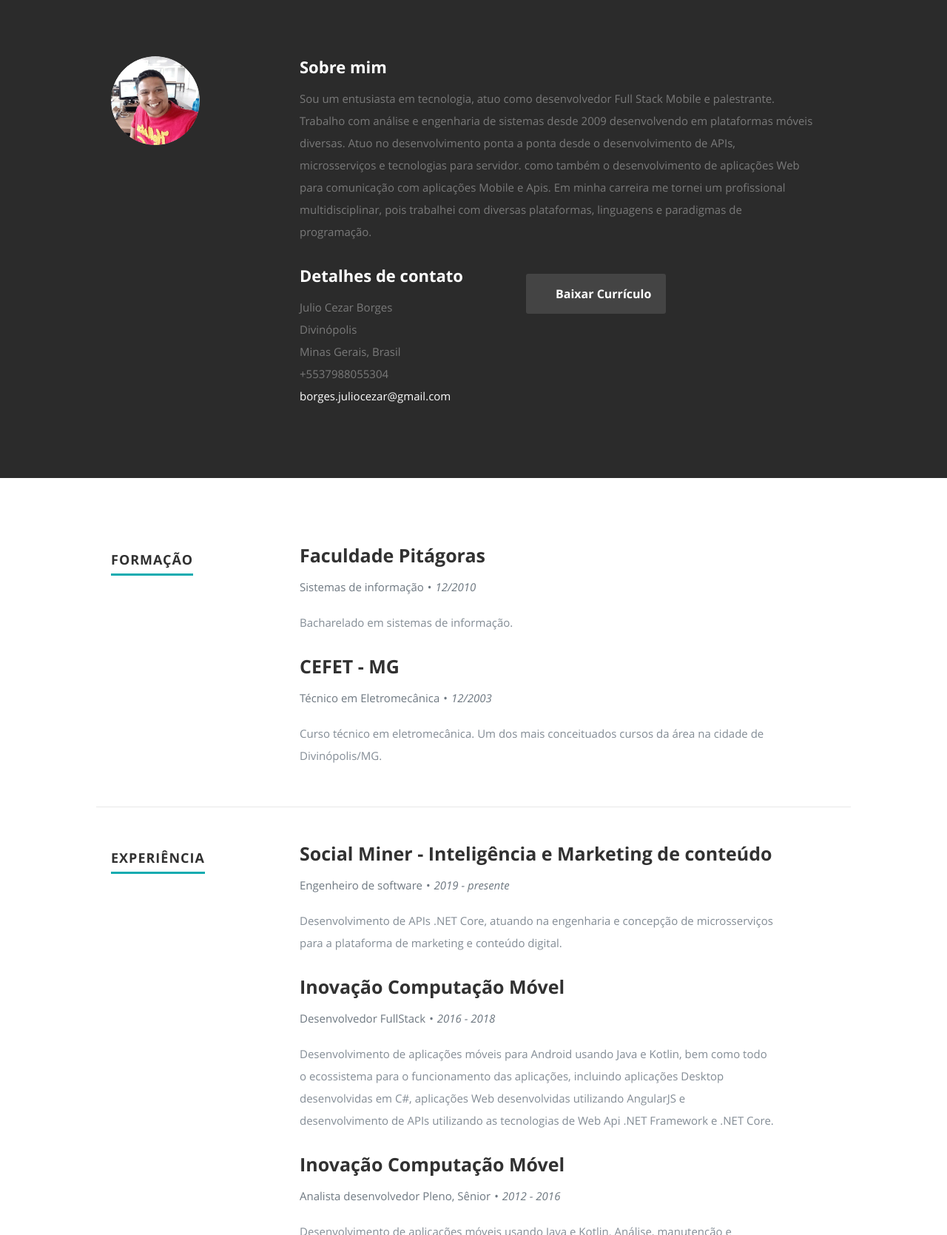
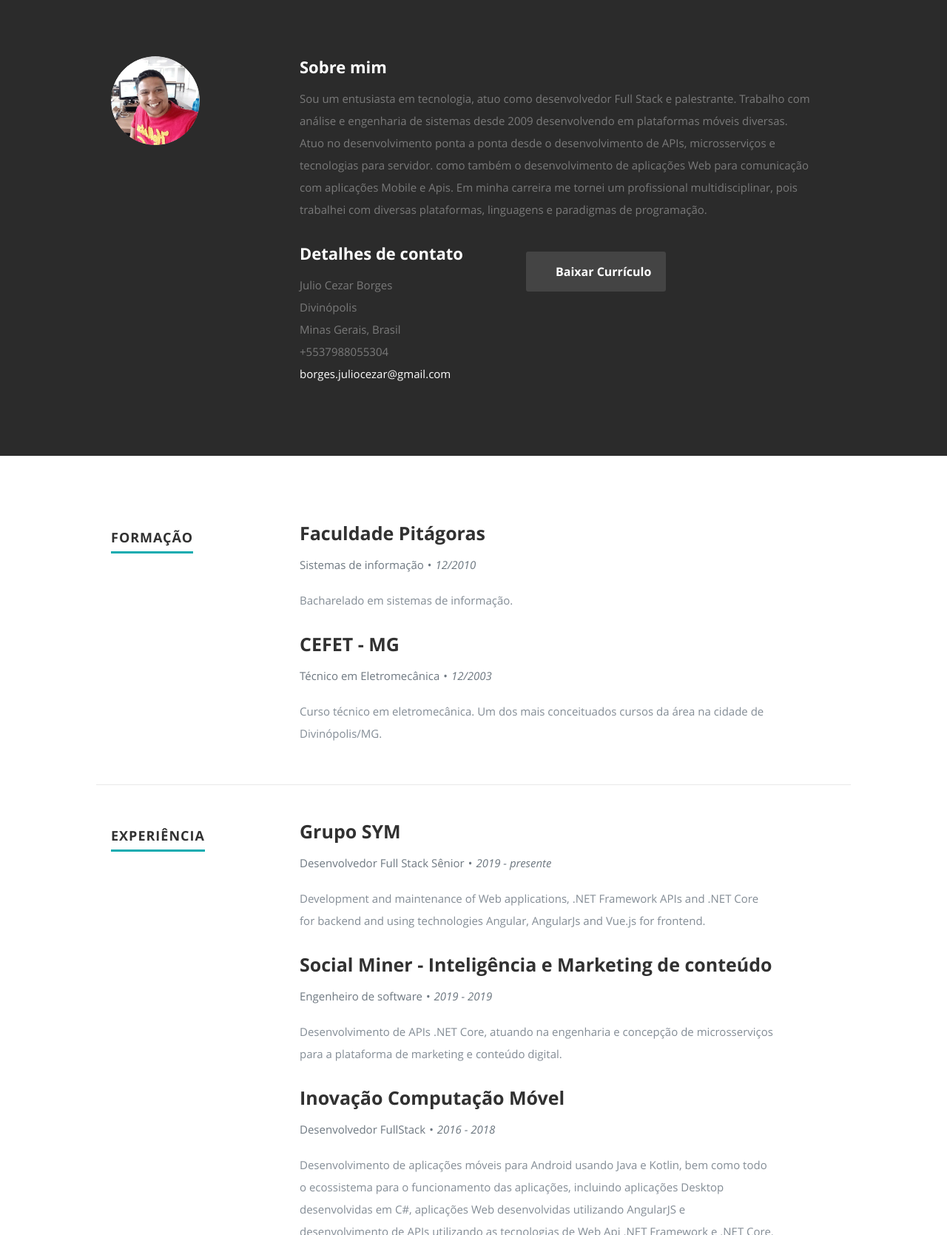
Before and after one commit to JulioBorges/new-resume, a Gatsby site: page / in a window 1280 px wide. Shown: the part 820-2489 px from the top of the page at 74% size. Built offline with nearby package versions, Linux system fonts and the light colour scheme; Gatsby itself is replaced by a stand-in of ours; some icons are missing; a web font is replaced by a local one.

Commit message:
Update resume

```diff
--- a/src/data/en/about.js
+++ b/src/data/en/about.js
@@ -1,6 +1,6 @@
 const about = {
     title: 'About me',
-    textHtml: 'I\'m a technology enthusiast, actually working as Full Stack Mobile developer and a speaker. Work with analysis and systems engineering since 2009 developing on various mobile platforms.I work on end-to - end development from the development of APIs, microservices and server technologies.as well as the development of Web applications for communication with Mobile and Apis applications.In my career I became a multidisciplinary professional, since I worked with several platforms, languages and programming paradigms. ',
+    textHtml: 'I\'m a technology enthusiast, actually working as Full Stack developer and a speaker. Work with analysis and systems engineering since 2009 developing on various mobile platforms.I work on end-to - end development from the development of APIs, microservices and server technologies.as well as the development of Web applications for communication with Mobile and Apis applications.In my career I became a multidisciplinary professional, since I worked with several platforms, languages and programming paradigms. ',
     contactTitle: 'Contact details',
     downloadButton: 'Download resume',
     downloadResumeLink: '../static/download/JulioBorges_en.pdf',
--- a/src/data/en/header.js
+++ b/src/data/en/header.js
@@ -11,7 +11,7 @@ const header = {
     banner: {
         name: 'Julio Borges',
         simplifiedResume: 'I am a <span>tech enthusiast</span>, currently working as ' +
-            'a <span>Full Stack Mobile developer</span>. I am also a <span>speaker at ' +
+            'a <span>Full Stack developer</span>. I am also a <span>speaker at ' +
             'several technology events in Brazil</span>. Did you find it interesting? ' +
             '<a className="smoothscroll" href="#about">So start <span>scrolling the page<span></a> and see more ' +
             '<a className="smoothscroll" href="#about"><span>about me</span></a>.'
--- a/src/data/pt/about.js
+++ b/src/data/pt/about.js
@@ -1,7 +1,7 @@
 const about = {
     title: 'Sobre mim',
     textHtml: 'Sou um <span>entusiasta em tecnologia</span>, atuo como ' +
-        '<span>desenvolvedor Full Stack Mobile e palestrante</span>. Trabalho com análise e ' +
+        '<span>desenvolvedor Full Stack e palestrante</span>. Trabalho com análise e ' +
         'engenharia de sistemas desde 2009 desenvolvendo em plataformas móveis diversas. ' +
         'Atuo no desenvolvimento ponta a ponta desde o desenvolvimento de <span>APIs, microsserviços ' +
         'e tecnologias para servidor</span>. como também o <span>desenvolvimento de aplicações Web</span> para ' +
--- a/src/data/pt/header.js
+++ b/src/data/pt/header.js
@@ -11,7 +11,7 @@ const header = {
     banner: {
         name: 'Julio Borges',
         simplifiedResume: 'Sou um <span>entusiasta em tecnologia</span>, atualmente trabalho como ' +
-            '<span>desenvolvedor Full Stack Mobile</span>. Também sou palestrante em vários eventos ' +
+            '<span>desenvolvedor Full Stack Sênior</span>. Também sou palestrante em vários eventos ' +
             'de tecnologia pelo Brasil. Achou interessante? Então' +
             '<a className="smoothscroll" href="#about"> comece a rolar a página</a> e veja mais' +
             '<a className="smoothscroll" href="#about"> sobre mim</a>.'
--- a/src/data/pt/resume.js
+++ b/src/data/pt/resume.js
@@ -23,14 +23,22 @@ const resume = {
     roles: [
       {
         id: 1,
+        company: "Grupo SYM",
+        role: "Desenvolvedor Full Stack Sênior",
+        period: "2019 - presente",
+        roleDescription:
+          "Development and maintenance of Web applications, .NET Framework APIs and .NET Core for backend and using technologies Angular, AngularJs and Vue.js for frontend."
+      },
+      {
+        id: 2,
         company: "Social Miner - Inteligência e Marketing de conteúdo",
         role: "Engenheiro de software",
-        period: "2019 - presente",
+        period: "2019 - 2019",
         roleDescription:
           "Desenvolvimento de APIs .NET Core, atuando na engenharia e concepção de microsserviços para a plataforma de marketing e conteúdo digital."
       },
       {
-        id: 2,
+        id: 3,
         company: "Inovação Computação Móvel",
         role: "Desenvolvedor FullStack",
         period: "2016 - 2018",
@@ -41,7 +49,7 @@ const resume = {
           "desenvolvimento de APIs utilizando as tecnologias de Web Api .NET Framework e .NET Core."
       },
       {
-        id: 3,
+        id: 4,
         company: "Inovação Computação Móvel",
         role: "Analista desenvolvedor Pleno, Sênior",
         period: "2012 - 2016",
@@ -52,7 +60,7 @@ const resume = {
           "utilizando a plataforma .NET e a linguagem C#."
       },
       {
-        id: 4,
+        id: 5,
         company: "Inovação Computação Móvel",
         role: "Analista desenvolvedor júnior",
         period: "2009 - 2012",
@@ -62,7 +70,7 @@ const resume = {
           "Desktop utilizando a linguagem Pascal, utilizando Delphi 7"
       },
       {
-        id: 5,
+        id: 6,
         company: "CEFET - MG",
         role: "Estagiário de TI",
         period: "2008 - 2009",
```
Also changed, not shown: src/components/Portfolio.js (+4 -3 lines), src/data/en/resume.js (+12 -4 lines).
